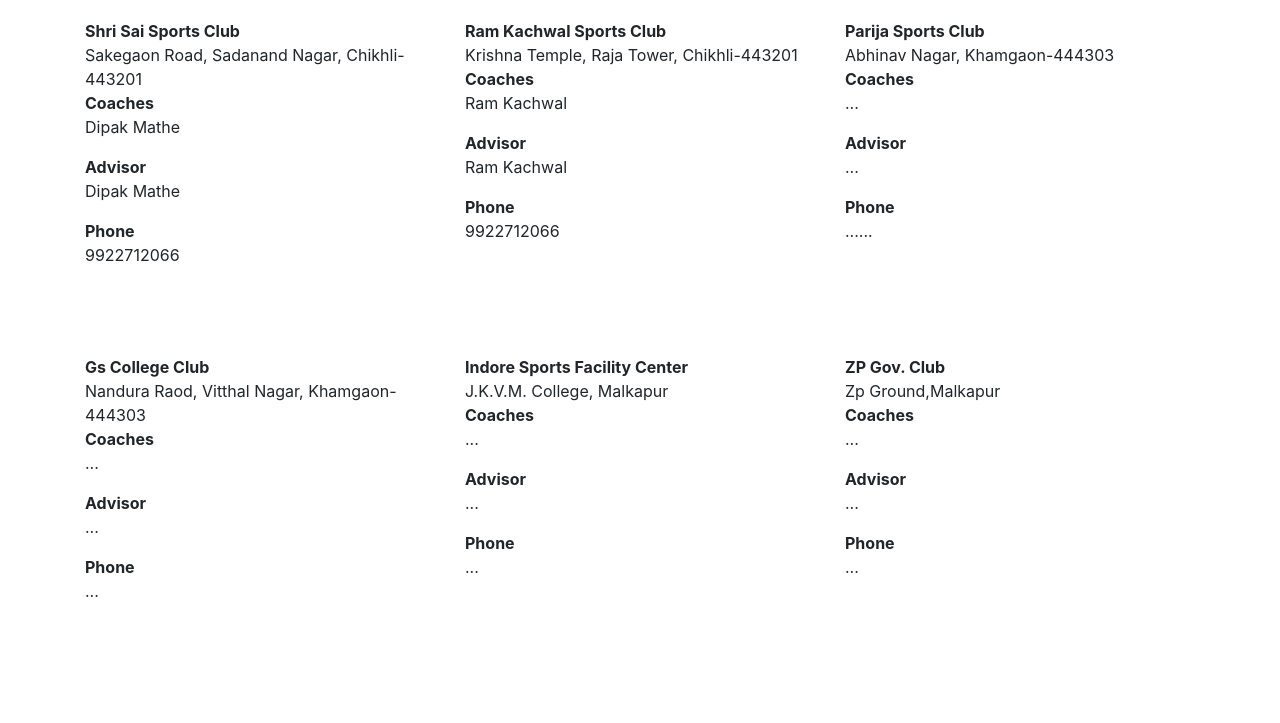
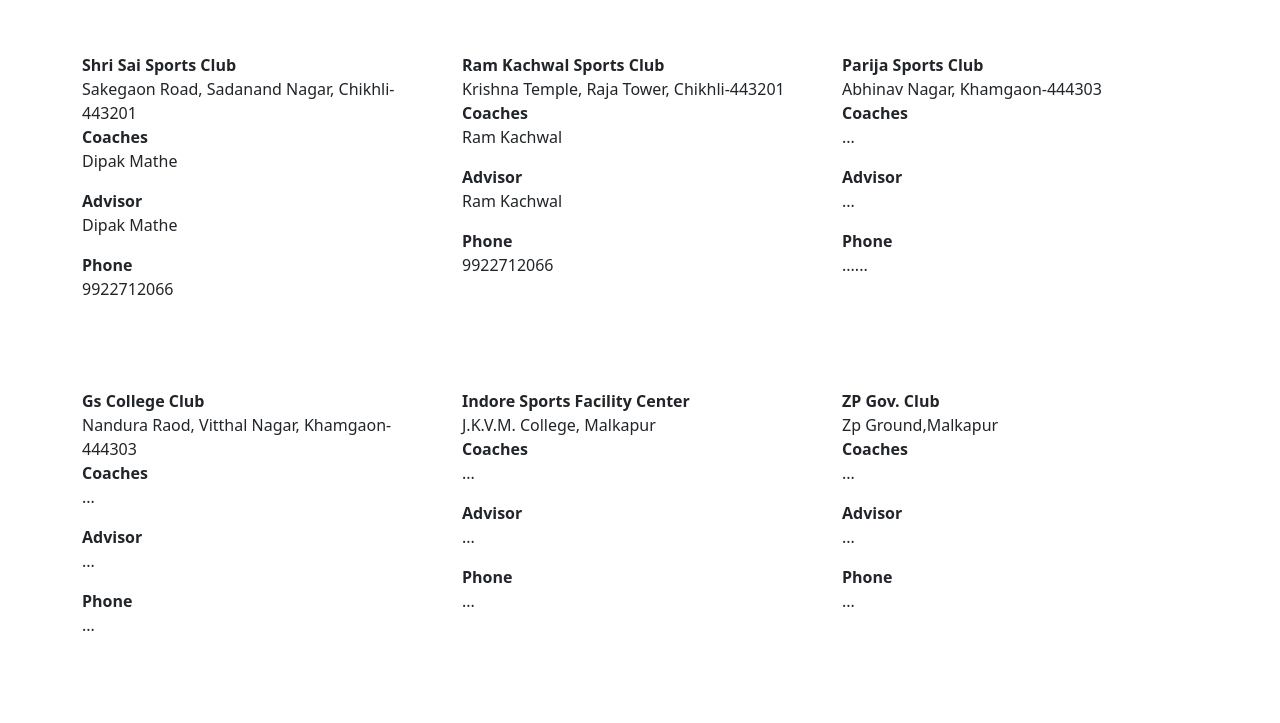
Before and after one commit to MarotheSatyam/projectwork, a plain HTML site: page Academies.html in a window 1280 px wide. Shown: the part 77-800 px from the top of the page. Drawn offline with nearby package versions, Linux system fonts and the light colour scheme.

Commit message:
Update Academies.html

```diff
--- a/Academies.html
+++ b/Academies.html
@@ -6,7 +6,10 @@
     <meta http-equiv="X-UA-Compatible" content="IE=edge">
     <meta name="viewport" content="width=device-width, initial-scale=1.0">
     <title>Academies</title>
-    <link rel="stylesheet" href="bootstrap.min.css">
+    <link href="https://cdn.jsdelivr.net/npm/bootstrap@5.0.2/dist/css/bootstrap.min.css" rel="stylesheet" integrity="sha384-EVSTQN3/azprG1Anm3QDgpJLIm9Nao0Yz1ztcQTwFspd3yD65VohhpuuCOmLASjC" crossorigin="anonymous">
+<script src="https://cdn.jsdelivr.net/npm/bootstrap@5.0.2/dist/js/bootstrap.bundle.min.js" integrity="sha384-MrcW6ZMFYlzcLA8Nl+NtUVF0sA7MsXsP1UyJoMp4YLEuNSfAP+JcXn/tWtIaxVXM" crossorigin="anonymous"></script>
+        <link rel="stylesheet"
+            href="https://cdn.jsdelivr.net/npm/bootstrap-icons@1.9.1/font/bootstrap-icons.css">
     <style>
         .g {
             background-color: rgb(204, 204, 204);
```
